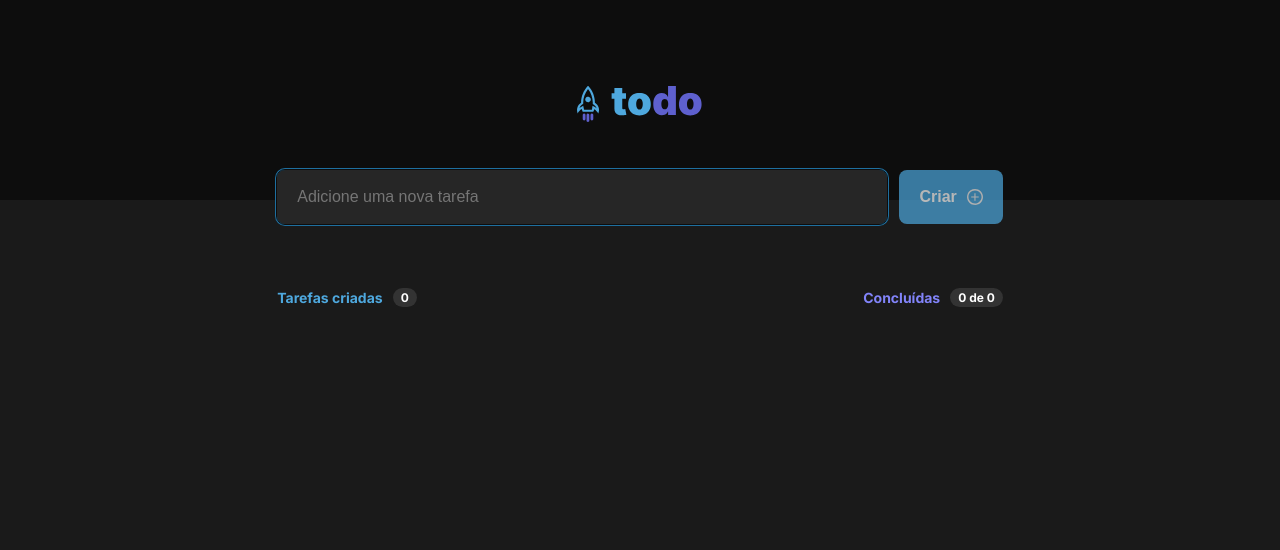
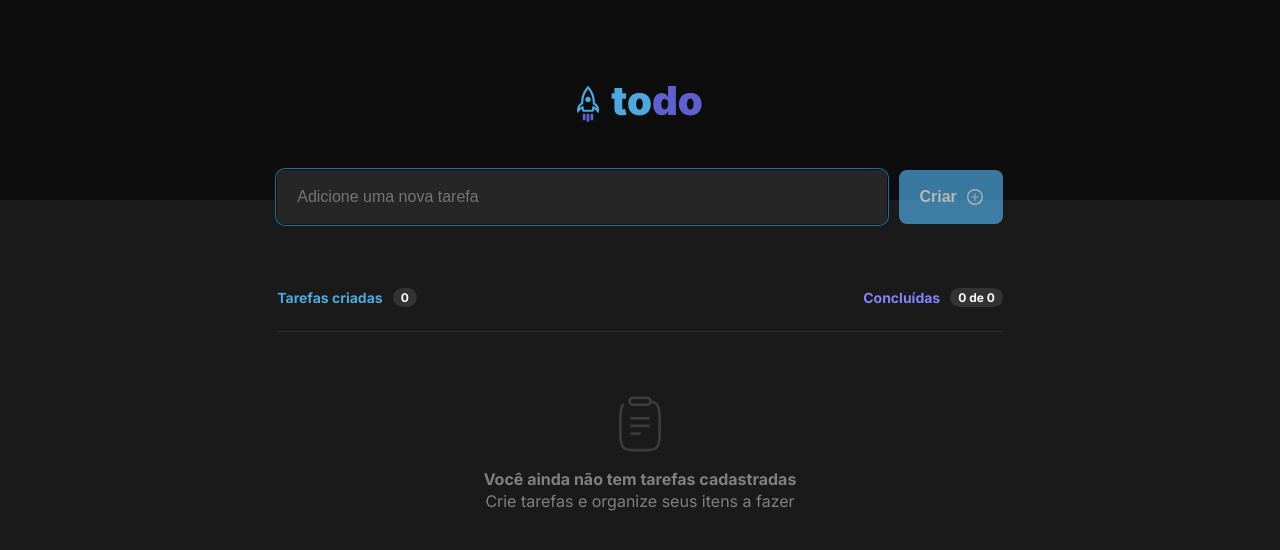
Before and after one commit to kdumagalhaes/to-do-react, a React (Vite) app: page / in a window 1280 px wide. Shown: the top 550 px of the page. Built offline with nearby package versions, Linux system fonts and the light colour scheme.

Commit message:
Add NoTaskMessage component

```diff
--- /dev/null
+++ b/src/components/NoTaskMessage.module.css
@@ -0,0 +1,15 @@
+.wrapper {
+    width: 100%;
+    display: flex;
+    flex-direction: column;
+    align-items: center;
+    border-top: 1px solid var(--gray-400);
+}
+
+.wrapper img {
+    margin: 4rem 0 1rem 0;
+}
+
+.wrapper p {
+    line-height: 1.4rem;
+}
--- /dev/null
+++ b/src/components/NoTaskMessage.tsx
@@ -0,0 +1,14 @@
+import styles from "./NoTaskMessage.module.css"
+
+//assets
+import ClipboardIcon from "../assets/Clipboard.svg"
+
+export function NoTaskMessage() {
+    return (
+        <div className={styles.wrapper}>
+            <img src={ClipboardIcon} alt="ícone clipboard" />
+            <p><strong>Você ainda não tem tarefas cadastradas</strong></p>
+            <p>Crie tarefas e organize seus itens a fazer</p>
+        </div>
+    )
+}
--- a/src/components/TaskForm.tsx
+++ b/src/components/TaskForm.tsx
@@ -1,10 +1,12 @@
 import styles from "./TaskForm.module.css"
+import React, { useState } from "react"
 
 //assets
 import CreateIcon from "../assets/CreateIcon.svg"
 
-import React, { useState } from "react"
+//components
 import { Task } from "./Task"
+import { NoTaskMessage } from "./NoTaskMessage"
 
 interface Task {
     status: boolean
@@ -97,7 +99,10 @@ export function TaskForm() {
                     <span className={styles.counterNumbers}>{doneTaskQuantity} de {tasksQuantity}</span>
                 </div>
             </div>
-            <ul>
+            {
+                tasksQuantity === 0
+                ? <NoTaskMessage />
+                : <ul>
                 {
                     taskList.map(task => {
                         return (
@@ -112,6 +117,7 @@ export function TaskForm() {
                     })
                 }
                 </ul>
+            }
         </div>
         </>
     )
```
Lines whose indentation alone changed are shown as unchanged.
